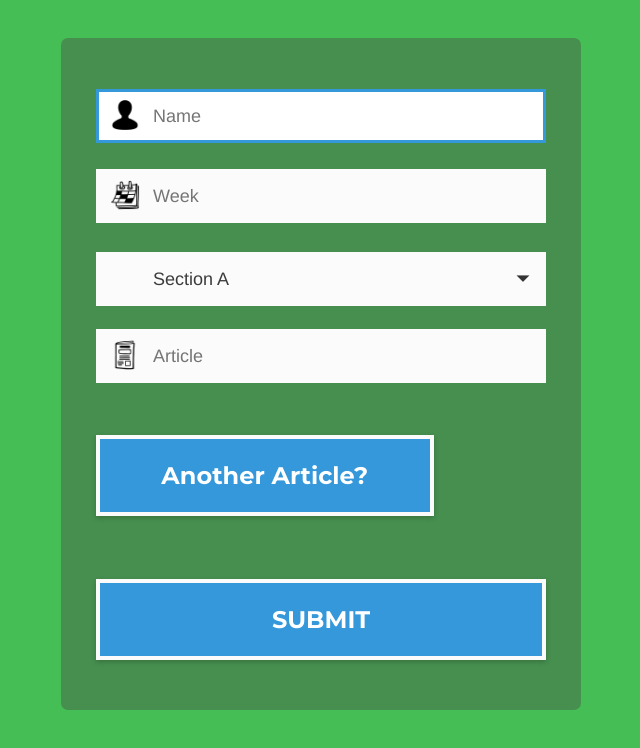
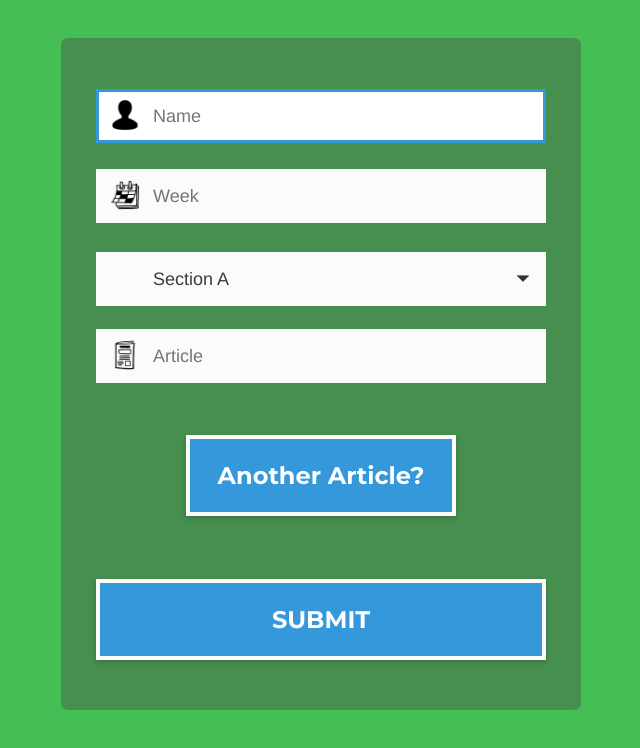
Before and after one commit to Malachi-M/wallStreetJournal, a plain HTML site: page index.html in a window 1280 px wide. Shown: the whole page, without its empty margins (319-959 px from the left). Drawn offline with nearby package versions, Linux system fonts and the light colour scheme.

Commit message:
Updated position of the "Another Article?" button

```diff
--- a/css/styles.css
+++ b/css/styles.css
@@ -133,9 +133,7 @@ select {
 
 #button-addArticle{
 	font-family: 'Montserrat', Arial, Helvetica, sans-serif;
-	float: left;
 	width: 75%;
-	border: #fbfbfb solid 4px;
 	cursor: pointer;
 	background-color: #3498DB;
 	color: white;
@@ -150,6 +148,12 @@ select {
 	-webkit-box-shadow: 0 2px 5px rgba(0, 0, 0, .2);
 	-moz-box-shadow: 0 2px 5px rgba(0, 0, 0, .2);
 	box-shadow: 0 2px 5px rgba(0, 0, 0, .2);
+	float: left;
+	border: #fbfbfb solid 4px;
+}
+
+.buttons:nth-of-type(1) {
+	margin-left: 20%;
 }
 
 #button-submit:hover{
```
